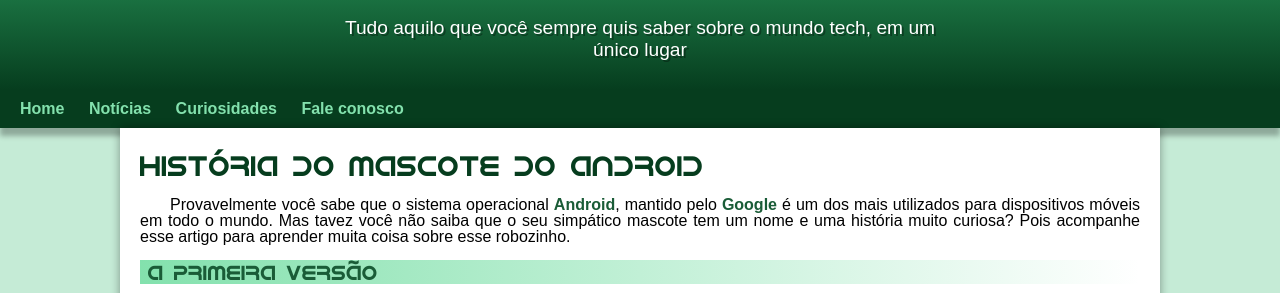
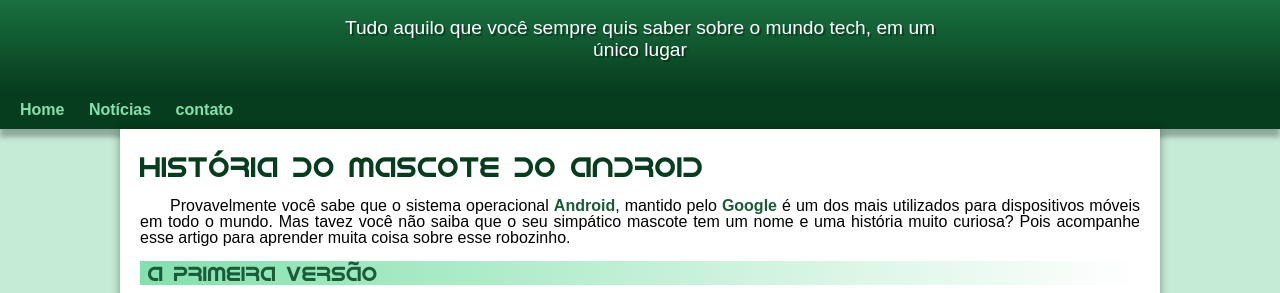
Before and after one commit to ruanvieira287/projeto-android, a plain HTML site: page index.html in a window 1280 px wide. Shown: the part 100-393 px from the top of the page. Drawn offline with Linux system fonts and the light colour scheme.

Commit message:
Problema de padding corrigido

```diff
--- a/Style/style.css
+++ b/Style/style.css
@@ -74,7 +74,7 @@
     color: white;
     max-width: 600px;
     margin: auto;
-    margin-bottom: 3px;
+    padding-bottom: 30px;
     padding-right: 10px;
     padding-left: 10px;
     text-shadow: 2px 2px 0px rgba(0, 0, 0, 0.334);
--- a/index.html
+++ b/index.html
@@ -17,8 +17,7 @@
     <nav>
         <a href="#">Home</a>
         <a href="#">Notícias</a>
-       <a href="#">Curiosidades</a>
-        <a href="#">Fale conosco</a>
+        <a href="#">contato</a>
 
     </nav>
     <main>
```
